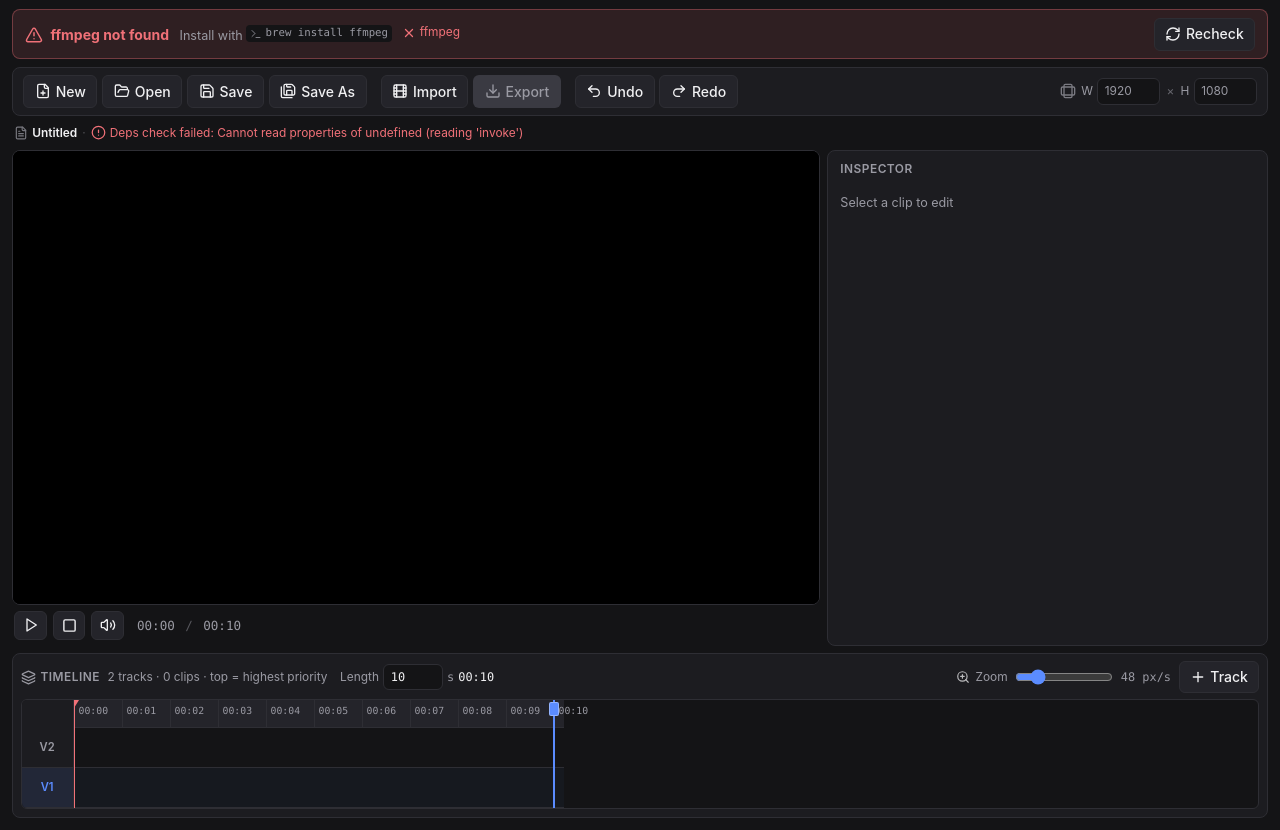
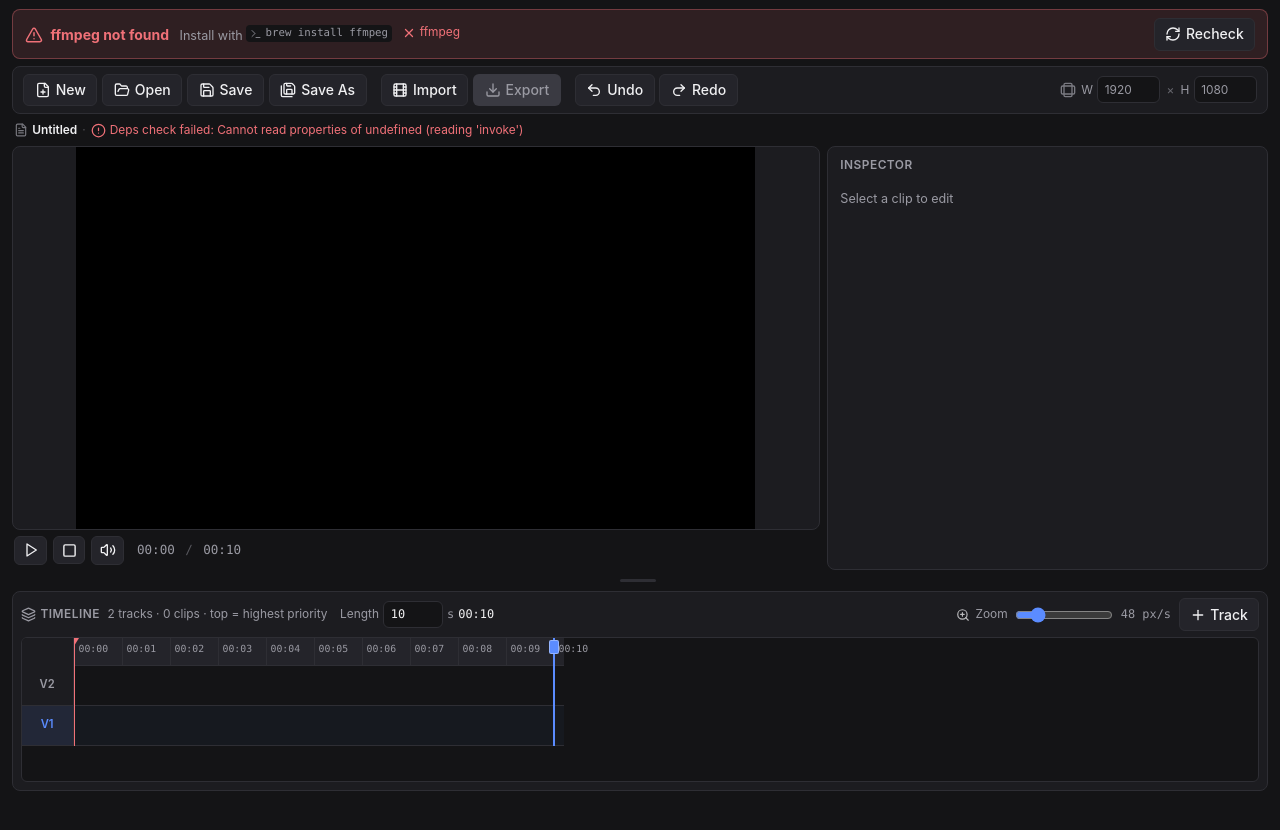
Before and after one commit to meigo/slop-video-compositor, a SvelteKit app: page / in a window 1280 px wide. After the commit the page ends 800 px from the top, so only its background shows below. Built offline with nearby package versions, Linux system fonts and the light colour scheme.

Commit message:
feat: resizable timeline panel with internal scroll
Add a drag splitter above the timeline (persisted height in settings).
Shell is viewport-locked; timeline body scrolls vertically for tracks
and horizontally for the sequence independently of the main window.

```diff
--- a/src/app.css
+++ b/src/app.css
@@ -36,6 +36,7 @@ html,
 body {
   margin: 0;
   height: 100%;
+  overflow: hidden;
   background: var(--bg);
   color: var(--text);
 }
--- a/src/lib/components/Timeline.svelte
+++ b/src/lib/components/Timeline.svelte
@@ -738,14 +738,17 @@
     border: 1px solid var(--border);
     border-radius: 8px;
     padding: 0.45rem 0.55rem 0.55rem;
-    min-height: 140px;
+    height: 100%;
+    min-height: 0;
     display: flex;
     flex-direction: column;
     gap: 0.4rem;
     min-width: 0;
+    box-sizing: border-box;
   }
 
   .timeline-head {
+    flex: 0 0 auto;
     display: flex;
     flex-wrap: wrap;
     align-items: center;
@@ -823,12 +826,16 @@
   }
 
   .timeline-body {
+    flex: 1 1 auto;
     display: flex;
+    align-items: flex-start;
     min-height: 0;
     min-width: 0;
     border: 1px solid var(--border);
     border-radius: 6px;
-    overflow: hidden;
+    /* Vertical scroll when many tracks; horizontal stays in .scroll */
+    overflow-x: hidden;
+    overflow-y: auto;
     background: var(--bg);
   }
 
@@ -838,6 +845,8 @@
     border-right: 1px solid var(--border);
     background: var(--surface);
     z-index: 2;
+    position: sticky;
+    left: 0;
   }
 
   .label-row {
@@ -863,9 +872,11 @@
   }
 
   .scroll {
-    flex: 1;
+    flex: 1 1 auto;
     min-width: 0;
-    overflow: auto;
+    /* Horizontal scrub/zoom only; vertical is on .timeline-body */
+    overflow-x: auto;
+    overflow-y: hidden;
     position: relative;
   }
 
--- a/src/lib/types.ts
+++ b/src/lib/types.ts
@@ -41,6 +41,8 @@ export type DepsStatus = {
 export type AppSettings = {
   last_export_dir: string | null;
   last_project_dir: string | null;
+  /** Timeline panel height in CSS pixels (optional; UI preference). */
+  timeline_height_px?: number | null;
 };
 
 /** Wire shape from Rust `probe_media` (no path; caller attaches it). */
--- a/src/routes/+page.svelte
+++ b/src/routes/+page.svelte
@@ -13,6 +13,7 @@
     canExport,
     canRedo,
     canUndo,
+    clampTimelineHeight,
     duration,
     exportVideo,
     importVideos,
@@ -29,6 +30,7 @@
     selectedMeta,
     setCanvasSize,
     setPlayhead,
+    setTimelineHeight,
     undo,
     redo,
     updateSelectedClipFields,
@@ -41,6 +43,10 @@
   const undoOk = $derived(canUndo(app.history));
   const redoOk = $derived(canRedo(app.history));
   const exportOk = $derived(canExport());
+
+  let resizingTimeline = $state(false);
+  let resizeStartY = 0;
+  let resizeStartH = 0;
 
   function togglePlay() {
     if (!app.playing) {
@@ -97,17 +103,53 @@
     }
   }
 
+  function onSplitterPointerDown(e: PointerEvent) {
+    if (e.button !== 0) return;
+    e.preventDefault();
+    resizingTimeline = true;
+    resizeStartY = e.clientY;
+    resizeStartH = app.timelineHeightPx;
+    window.addEventListener("pointermove", onSplitterPointerMove);
+    window.addEventListener("pointerup", onSplitterPointerUp);
+    window.addEventListener("pointercancel", onSplitterPointerUp);
+  }
+
+  function onSplitterPointerMove(e: PointerEvent) {
+    if (!resizingTimeline) return;
+    // Drag up → taller timeline
+    const next = resizeStartH + (resizeStartY - e.clientY);
+    app.timelineHeightPx = clampTimelineHeight(next);
+  }
+
+  function onSplitterPointerUp() {
+    if (!resizingTimeline) return;
+    resizingTimeline = false;
+    window.removeEventListener("pointermove", onSplitterPointerMove);
+    window.removeEventListener("pointerup", onSplitterPointerUp);
+    window.removeEventListener("pointercancel", onSplitterPointerUp);
+    setTimelineHeight(app.timelineHeightPx, true);
+  }
+
+  function onWindowResize() {
+    app.timelineHeightPx = clampTimelineHeight(app.timelineHeightPx);
+  }
+
   onMount(() => {
     window.addEventListener("keydown", onKeyDown);
+    window.addEventListener("resize", onWindowResize);
     void initApp();
   });
 
   onDestroy(() => {
     window.removeEventListener("keydown", onKeyDown);
+    window.removeEventListener("resize", onWindowResize);
+    window.removeEventListener("pointermove", onSplitterPointerMove);
+    window.removeEventListener("pointerup", onSplitterPointerUp);
+    window.removeEventListener("pointercancel", onSplitterPointerUp);
   });
 </script>
 
-<div class="shell">
+<div class="shell" class:resizing={resizingTimeline}>
   {#if app.deps && !app.deps.ffmpeg}
     <MissingDeps deps={app.deps} onRecheck={() => void refreshDeps()} />
   {/if}
@@ -165,24 +207,56 @@
     />
   </div>
 
-  <Timeline />
+  <button
+    type="button"
+    class="splitter"
+    class:active={resizingTimeline}
+    aria-label="Resize timeline"
+    aria-valuenow={app.timelineHeightPx}
+    aria-valuemin={120}
+    aria-valuemax={Math.floor((typeof window !== "undefined" ? window.innerHeight : 800) * 0.6)}
+    title="Drag to resize timeline"
+    onpointerdown={onSplitterPointerDown}
+    onkeydown={(e) => {
+      if (e.key === "ArrowUp" || e.key === "ArrowDown") {
+        e.preventDefault();
+        const step = e.shiftKey ? 24 : 8;
+        const delta = e.key === "ArrowUp" ? step : -step;
+        setTimelineHeight(app.timelineHeightPx + delta, true);
+      }
+    }}
+  >
+    <span class="splitter-grip" aria-hidden="true"></span>
+  </button>
+
+  <div class="timeline-panel" style:height="{app.timelineHeightPx}px">
+    <Timeline />
+  </div>
 </div>
 
 <style>
   .shell {
-    min-height: 100vh;
+    height: 100vh;
+    max-height: 100vh;
+    overflow: hidden;
     display: flex;
     flex-direction: column;
-    gap: 0.55rem;
-    padding: 0.65rem 0.85rem 0.85rem;
+    gap: 0.45rem;
+    padding: 0.65rem 0.85rem 0.65rem;
+    box-sizing: border-box;
+  }
+
+  .shell.resizing {
+    cursor: row-resize;
+    user-select: none;
   }
 
   .main {
     display: grid;
     grid-template-columns: minmax(0, 1.65fr) minmax(240px, 0.9fr);
     gap: 0.55rem;
-    flex: 1;
-    min-height: 220px;
+    flex: 1 1 auto;
+    min-height: 120px;
     min-width: 0;
   }
 
@@ -193,6 +267,57 @@
     min-height: 0;
   }
 
+  .splitter {
+    flex: 0 0 8px;
+    margin: 0 -0.15rem;
+    display: flex;
+    align-items: center;
+    justify-content: center;
+    cursor: row-resize;
+    touch-action: none;
+    border-radius: 4px;
+    border: none;
+    padding: 0;
+    background: transparent;
+    color: inherit;
+    width: 100%;
+  }
+
+  .splitter:hover:not(:disabled) {
+    background: rgba(91, 140, 255, 0.12);
+  }
+
+  .splitter:hover,
+  .splitter.active,
+  .splitter:focus-visible {
+    background: rgba(91, 140, 255, 0.12);
+  }
+
+  .splitter:focus-visible {
+    outline: 2px solid var(--accent);
+    outline-offset: 1px;
+  }
+
+  .splitter-grip {
+    width: 36px;
+    height: 3px;
+    border-radius: 2px;
+    background: var(--border);
+  }
+
+  .splitter:hover .splitter-grip,
+  .splitter.active .splitter-grip {
+    background: var(--accent);
+  }
+
+  .timeline-panel {
+    flex: 0 0 auto;
+    min-height: 0;
+    min-width: 0;
+    display: flex;
+    flex-direction: column;
+  }
+
   @media (max-width: 800px) {
     .main {
       grid-template-columns: 1fr;
--- a/src/state/appState.svelte.ts
+++ b/src/state/appState.svelte.ts
@@ -65,6 +65,8 @@ export const app = $state({
   checkingDeps: true,
   lastProjectDir: null as string | null,
   lastExportDir: null as string | null,
+  /** Timeline panel height (px). Default applied in the shell layout. */
+  timelineHeightPx: 200,
 });
 
 export function project(): Project {
@@ -546,11 +548,27 @@ async function persistSettings() {
     const settings: AppSettings = {
       last_export_dir: app.lastExportDir,
       last_project_dir: app.lastProjectDir,
+      timeline_height_px: Math.round(app.timelineHeightPx),
     };
     await saveSettings(settings);
   } catch {
     // non-fatal
   }
+}
+
+const TIMELINE_H_MIN = 120;
+const TIMELINE_H_DEFAULT = 200;
+
+export function clampTimelineHeight(px: number): number {
+  const max = Math.max(TIMELINE_H_MIN, Math.floor(window.innerHeight * 0.6));
+  if (!Number.isFinite(px)) return TIMELINE_H_DEFAULT;
+  return Math.min(max, Math.max(TIMELINE_H_MIN, Math.round(px)));
+}
+
+/** Update timeline panel height and persist (debounced by callers if needed). */
+export function setTimelineHeight(px: number, persist = true) {
+  app.timelineHeightPx = clampTimelineHeight(px);
+  if (persist) void persistSettings();
 }
 
 export async function initApp() {
@@ -559,6 +577,13 @@ export async function initApp() {
     const settings = await loadSettings();
     app.lastExportDir = settings.last_export_dir;
     app.lastProjectDir = settings.last_project_dir;
+    if (
+      settings.timeline_height_px != null &&
+      Number.isFinite(settings.timeline_height_px) &&
+      settings.timeline_height_px > 0
+    ) {
+      app.timelineHeightPx = clampTimelineHeight(settings.timeline_height_px);
+    }
   } catch {
     // defaults
   }
```
Also changed, not shown: 1 other file (tests, documents, lock files or other folders).
